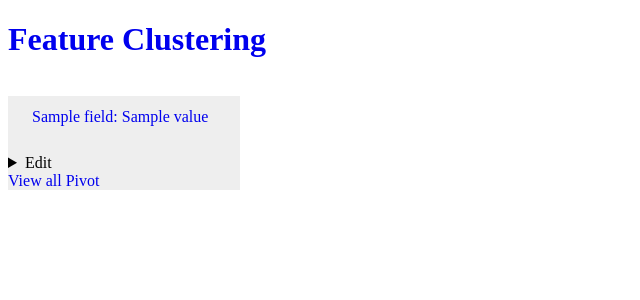
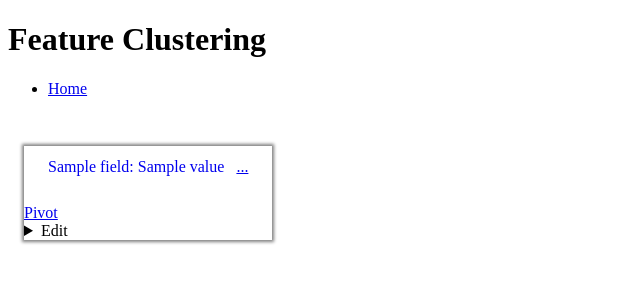
Before and after one commit to SamHames/hyperreal, a Python web app: template hyperreal/templates/index.html in a window 1280 px wide. Shown: the top 300 px of the page, without its empty margins (0-640 px from the left). Run offline with Jinja, Linux system fonts and the light colour scheme; the template is opened without the code that fills it: most values are stand-ins (such as "Sample title", 1, 10 or a date in 2020).

Commit message:
Allow pivoting by features in the cluster view as well, make the styling slightly less bad

```diff
--- a/hyperreal/cli.py
+++ b/hyperreal/cli.py
@@ -47,7 +47,7 @@ def plaintext_corpus_create(text_file, corpus_db):
     with open(text_file, "r", encoding='utf-8') as infile:
         f = csv.reader(infile)
         # The only documents we drop are lines that are only whitespace.
-        docs = (line[0] for line in f if line[0].strip())
+        docs = (line[0] for line in f if line and line[0].strip())
         doc_corpus.replace_docs(docs)
 
 
--- a/hyperreal/templates/base.html
+++ b/hyperreal/templates/base.html
@@ -11,12 +11,15 @@
 .cluster-list {
     display: inline-block;
     list-style-type: none;
-    margin: 0;
     padding-left: 0;
 }
 
+.cluster-list > li {
+    margin: 1em;
+    box-shadow: 0 0 0.2em 0.1em gray;
+}
+
 .cluster-list li {
-    background: #eeeeee;
     padding-left: 0;
 }
 .compact-cluster {
@@ -32,7 +35,7 @@
     padding-left: 0;
 }
 
-a { text-decoration: none; }
+.feature-link { text-decoration: none; }
 
     </style>
 
@@ -42,8 +45,14 @@ a { text-decoration: none; }
 
 <body class="with-sidebar" up-main>
     <header>
+        <h1>Feature Clustering</h1>
+        <nav>
+        <ul>
+            <li><a href="/">Home</a></li>
         {% block nav %}
         {% endblock %}
+        </ul>
+        </nav>
     </header>
     <main>{% block content %}{% endblock %}</main>
 </body>
--- a/hyperreal/templates/index.html
+++ b/hyperreal/templates/index.html
@@ -3,16 +3,16 @@
 {% block title %}Feature Clustering{% endblock %}
 
 {% block content %}
-<h1><a href="/">Feature Clustering</a></h1>
-
 <ul class="cluster-list">
     {% for cluster_id, features in clusters %}
     <li>
         <ul class="compact-cluster">
             {% for feature_id, field, value, score in features %}
-            <li><a href=/?feature_id={{ feature_id }}>{{ field }}: {{ value }}</a><!-- ({{ score }}) --></li>
+            <li><a class="feature-link" href=/?feature_id={{ feature_id }}>{{ field }}: {{ value }}</a><!-- ({{ score }}) --></li>
             {% endfor %}
+            <a href="/cluster/{{ cluster_id }}">...</a>
         </ul>
+        <a href="/?cluster_id={{ cluster_id }}">Pivot</a>
         <details>
             <summary>Edit</summary>
             <form method="post" action="/cluster/">
@@ -21,8 +21,6 @@
                 <button class="inline-button" type="submit">Delete 🗑️</button>
             </form>
         </details>
-        <a href="/cluster/{{ cluster_id }}">View all</a>
-        <a href="/?cluster_id={{ cluster_id }}">Pivot</a>
     </li>
     {% endfor %}
 </ul>
```
Also changed, not shown: hyperreal/index.py (+3 -4 lines), hyperreal/server.py (+18 -4 lines), hyperreal/templates/cluster.html (+3 -6 lines).
